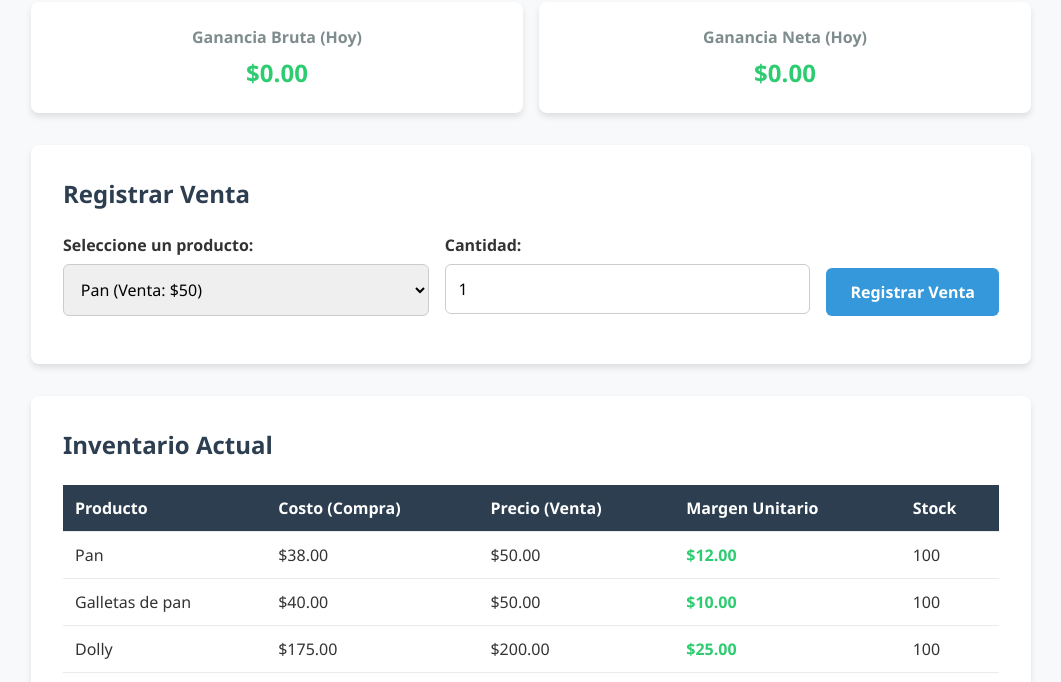
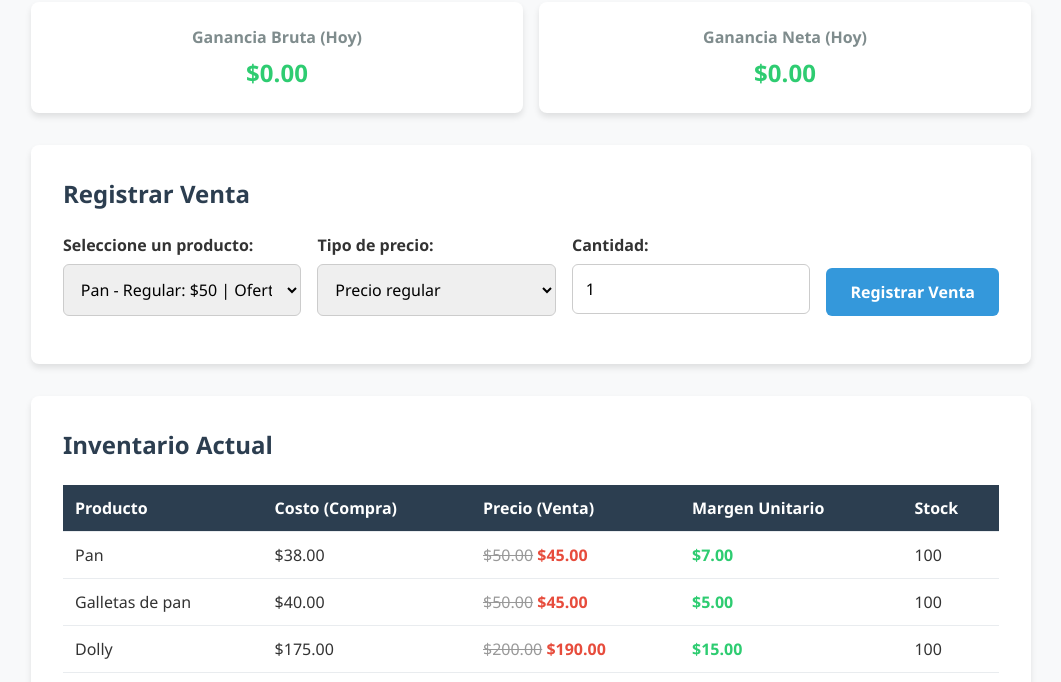
Before and after one commit to Wilmerfront/Ventas_WOB1.1, a plain HTML site: page index.html in a window 1280 px wide. Shown: the part 97-779 px from the top of the page, without its empty margins (109-1170 px from the left). Drawn offline with Linux system fonts and the light colour scheme.

Commit message:
Add files via upload

```diff
--- a/index.html
+++ b/index.html
@@ -3,7 +3,7 @@
 <head>
     <meta charset="UTF-8">
     <meta name="viewport" content="width=device-width, initial-scale=1.0">
-    <title>Sistema de Inventario y Ventas</title>
+    <title>Sistema de Inventario y venta</title>
     <!-- Font Awesome para íconos -->
     <link rel="stylesheet" href="https://cdnjs.cloudflare.com/ajax/libs/font-awesome/6.4.0/css/all.min.css">
 
@@ -72,7 +72,7 @@
             color: var(--success-color);
         }
 
-        /* --- SECCIÓN DE VENTAS --- */
+        /* --- SECCIÓN DE venta --- */
         .sale-section {
             background: white;
             padding: 2rem;
@@ -180,6 +180,16 @@
                     <label for="productSelect">Seleccione un producto:</label>
                     <select id="productSelect"></select>
                 </div>
+
+
+<div class="form-group">
+    <label for="tipoPrecio">Tipo de precio:</label>
+    <select id="tipoPrecio">
+        <option value="regular">Precio regular</option>
+        <option value="oferta">Precio de oferta</option>
+    </select>
+</div>
+
                 <div class="form-group">
                     <label for="quantityInput">Cantidad:</label>
                     <input type="number" id="quantityInput" min="1" value="1">
@@ -211,55 +221,71 @@
     <script>
         // 1. Base de datos inicial con tus productos
         let productos = [
-            { id: 1, nombre: "Pan", compra: 38, venta: 50, stock: 100 },
-            { id: 2, nombre: "Galletas de pan", compra: 40, venta: 50, stock: 100 },
-            { id: 3, nombre: "Dolly", compra: 175, venta: 200, stock: 100 },
-            { id: 4, nombre: "Mantecado", compra: 100, venta: 125, stock: 100 },
-            { id: 5, nombre: "Cortado", compra: 85, venta: 100, stock: 100 },
-            { id: 6, nombre: "Ojadra", compra: 85, venta: 100, stock: 100 },
-            { id: 7, nombre: "Galletas de ajo", compra: 180, venta: 200, stock: 100 },
-            { id: 8, nombre: "Rabito", compra: 85, venta: 100, stock: 100 },
-            { id: 9, nombre: "Dulce de Leche", compra: 85, venta: 100, stock: 100 },
-            { id: 10, nombre: "Suspiro", compra: 85, venta: 100, stock: 100 },
-            { id: 11, nombre: "Palito de ajo", compra: 100, venta: 125, stock: 100 },
-            { id: 12, nombre: "Pastelitos", compra: 85, venta: 100, stock: 100 },
-            { id: 13, nombre: "Coquito", compra: 85, venta: 100, stock: 100 },
-            { id: 14, nombre: "Torta amarilla", compra: 85, venta: 100, stock: 100 },
-            { id: 15, nombre: "Cocada", compra: 85, venta: 100, stock: 100 },
-            { id: 16, nombre: "Azucarada", compra: 85, venta: 100, stock: 100 },
-            { id: 17, nombre: "Mofin", compra: 85, venta: 100, stock: 100 },
-            { id: 18, nombre: "Pisina", compra: 85, venta: 100, stock: 100 },
-            { id: 19, nombre: "Polvorín", compra: 85, venta: 100, stock: 100 },
-            { id: 20, nombre: "Pudín", compra: 40, venta: 50, stock: 100 }
+            { id: 1, nombre: "Pan", compra: 38, venta: 50, oferta: 45 , stock: 100 },
+            { id: 2, nombre: "Galletas de pan", compra: 40, venta: 50, oferta: 45 , stock: 100 },
+            { id: 3, nombre: "Dolly", compra: 175, venta: 200, oferta: 190 , stock: 100 },
+            { id: 4, nombre: "Mantecado", compra: 100, venta: 125, oferta: 120 , stock: 100 },
+            { id: 5, nombre: "Cortado", compra: 85, venta: 100, oferta: 95 , stock: 100 },
+            { id: 6, nombre: "Ojadra", compra: 85, venta: 100, oferta: 95 , stock: 100 },
+            { id: 7, nombre: "Galletas de ajo", compra: 180, venta: 200, oferta: 190 , stock: 100 },
+            { id: 8, nombre: "Rabito", compra: 85, venta: 100, oferta: 95 , stock: 100 },
+            { id: 9, nombre: "Dulce de Leche", compra: 85, venta: 100, oferta: 95 , stock: 100 },
+            { id: 10, nombre: "Suspiro", compra: 85, venta: 100, oferta: 95 , stock: 100 },
+            { id: 11, nombre: "Palito de ajo", compra: 100, venta: 125, oferta: 120, stock: 100 },
+            { id: 12, nombre: "Pastelitos", compra: 85, venta: 100, oferta:95, stock: 100 },
+            { id: 13, nombre: "Coquito", compra: 85, venta: 100, oferta: 95, stock: 100 },
+            { id: 14, nombre: "Torta amarilla", compra: 85, venta: 100,oferta: 95, stock: 100 },
+            { id: 15, nombre: "Cocada", compra: 85, venta: 100, oferta: 95, stock: 100 },
+            { id: 16, nombre: "Azucarada", compra: 85, venta: 100, oferta: 95, stock: 100 },
+            { id: 17, nombre: "Mofin", compra: 85, venta: 100, oferta: 95, stock: 100 },
+            { id: 18, nombre: "Pisina", compra: 85, venta: 100, oferta: 95, stock: 100 },
+            { id: 19, nombre: "Polvorín", compra: 85, venta: 100, oferta: 95, stock: 100 },
+            { id: 20, nombre: "Pudín", compra: 40, venta: 50, oferta: 45, stock: 100 }
         ];
 
-        let ventas = [];
+        let venta = [];
 
         // 2. Inicializar la interfaz al cargar la página
        function inicializar() {
     const select = document.getElementById('productSelect');
-            select.innerHTML = '';
+    select.innerHTML = ' ';
+
+
+
 productos.forEach(p => {
     let option = document.createElement('option');
     option.value = p.id;
-                option.textContent = `${p.nombre} (Venta: $${p.venta})`;
+
+    option.textContent =
+        `${p.nombre} - Regular: $${p.venta} | Oferta: $${p.oferta}`;
+
     select.appendChild(option);
 });
+
+
+
     actualizarTablaInventario();
     actualizarReportes();
 }
 
-        // 3. Renderizar la tabla de inventario
      function actualizarTablaInventario() {
     const tbody = document.getElementById('inventoryTableBody');
     tbody.innerHTML = '';
+
     productos.forEach(p => {
-                let margen = p.venta - p.compra;
+        // Determinamos el precio de venta actual (si hay oferta usa la oferta, sino el regular)
+        let precioAplicado = (p.oferta !== null && p.oferta > 0) ? p.oferta : p.venta;
+        let margen = precioAplicado - p.compra;
+
         let tr = document.createElement('tr');
         tr.innerHTML = `
             <td>${p.nombre}</td>
             <td>$${p.compra.toFixed(2)}</td>
-                    <td>$${p.venta.toFixed(2)}</td>
+            <td>
+                ${p.oferta !== null && p.oferta > 0
+                    ? `<span style="text-decoration: line-through; color: #999;">$${p.venta.toFixed(2)}</span> <strong style="color: #e74c3c;">$${p.oferta.toFixed(2)}</strong>`
+                    : `$${p.venta.toFixed(2)}`}
+            </td>
             <td style="color: var(--success-color); font-weight: bold;">$${margen.toFixed(2)}</td>
             <td>${p.stock}</td>
         `;
@@ -267,7 +293,6 @@
     });
 }
 
-        // 4. Registrar una nueva venta
      function registrarVenta() {
     const productId = parseInt(document.getElementById('productSelect').value);
     const cantidad = parseInt(document.getElementById('quantityInput').value);
@@ -284,14 +309,32 @@
         return;
     }
 
+
+const tipoPrecio = document.getElementById('tipoPrecio').value;
+
+let precioFinalVenta;
+
+if (tipoPrecio === "oferta") {
+    if (producto.oferta == null || producto.oferta <= 0) {
+        alert("Este producto no tiene una oferta disponible.");
+        return;
+    }
+
+    precioFinalVenta = producto.oferta;
+} else {
+    precioFinalVenta = producto.venta;
+}
+
+
     // Descontar stock
     producto.stock -= cantidad;
 
-            // Registrar la venta
-            ventas.push({
+    // Registrar la venta con el precio real aplicado
+    venta.push({
         productoId: producto.id,
         cantidad: cantidad,
-                gananciaBruta: (producto.venta - producto.compra) * cantidad,
+        precioVentaAplicado: precioFinalVenta,
+        gananciaBruta: (precioFinalVenta - producto.compra) * cantidad,
         fecha: new Date()
     });
 
@@ -301,9 +344,15 @@
     document.getElementById('quantityInput').value = 1;
 }
 
+            // Actualizar interfaz
+            actualizarTablaInventario();
+            actualizarReportes();
+            document.getElementById('quantityInput').value = 1;
+
+
         // 5. Calcular reportes
         function actualizarReportes() {
-            let totalBruto = ventas.reduce((acc, v) => acc + v.gananciaBruta, 0);
+            let totalBruto = venta.reduce((acc, v) => acc + v.gananciaBruta, 0);
 
             // Suponiendo gastos en 0 por defecto o simulados
             let totalNeto = totalBruto;
```
Lines whose indentation alone changed are shown as unchanged.
